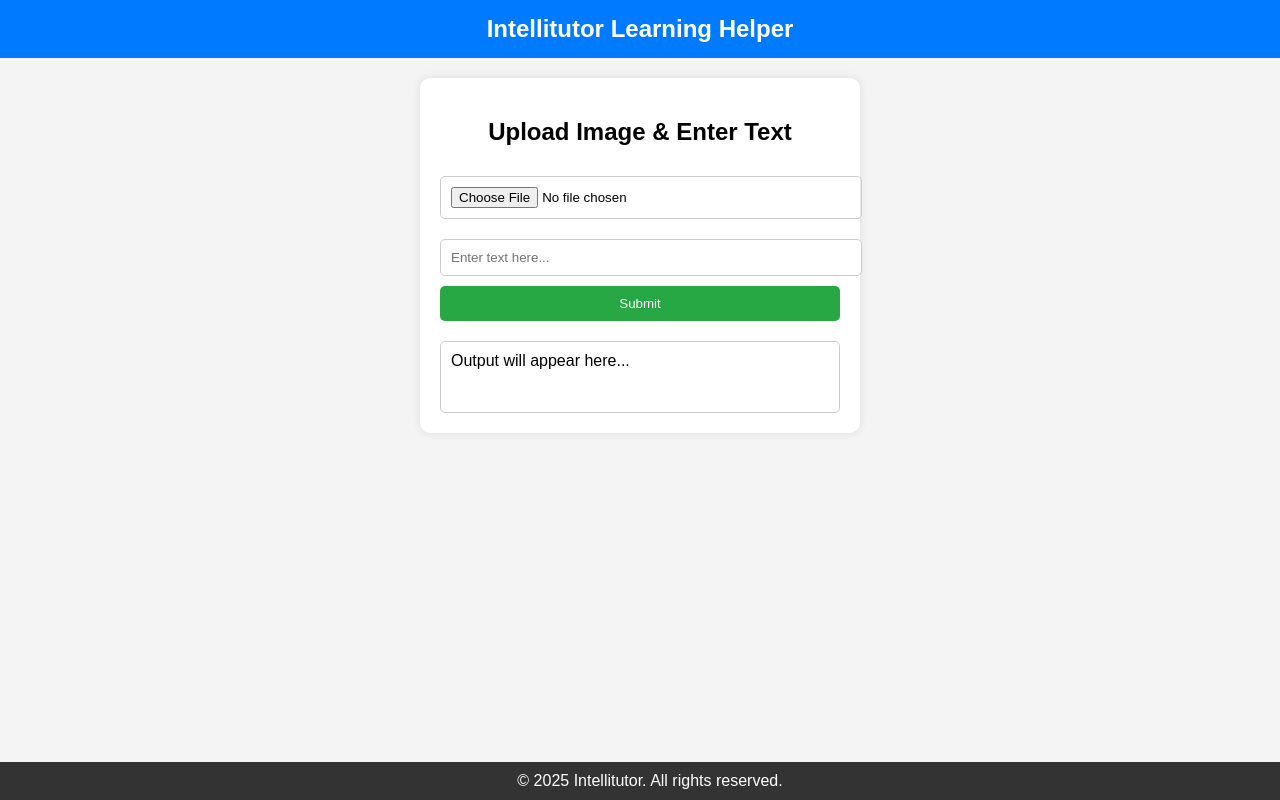
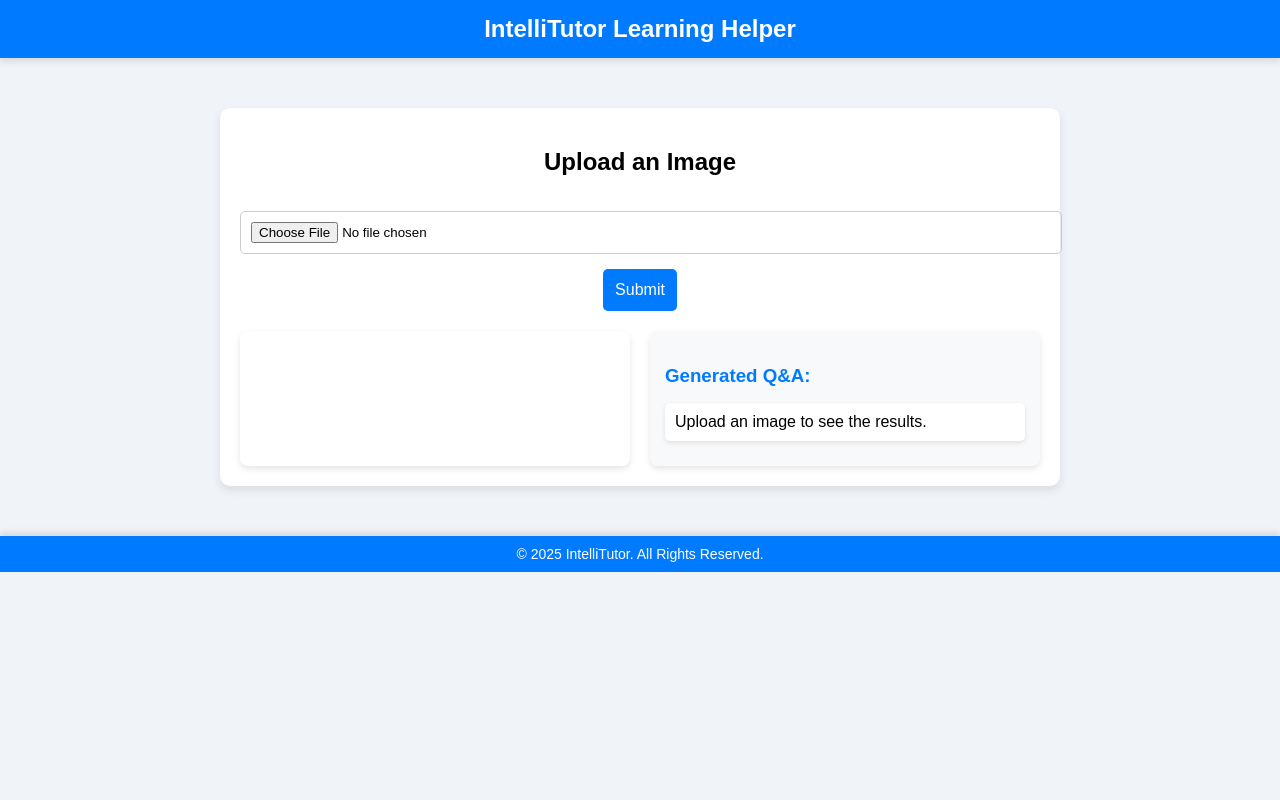
Before and after one commit to akshitabansal24/learning-helper, a Flask app: page / in a window 1280 px wide. Run offline with Flask 3, Linux system fonts and the light colour scheme.

Commit message:
cleaning and genQA displayed

```diff
--- a/main.py
+++ b/main.py
@@ -2,6 +2,7 @@
 from flask_cors import CORS, cross_origin
 from werkzeug.utils import secure_filename
 import os
+import cleanImage
 import handwritingToText
 import imageToText
 import genQA
@@ -41,11 +42,28 @@
     file=request.files.get('img')
     tmp_file = f'/tmp/{file.filename}'
     file.save(tmp_file)
-    # filename = secure_filename(file.filename)
     bucket.gcs_upload_image(tmp_file)
+
+    cleanedFile = cleanImage.cleanImage(tmp_file)
+
+    # return bucket.download_from_gcs(cleanedFile)
+    cleaned_image_url = bucket.get_gcs_url(cleanedFile)
+
     text=imageToText.detect_text(tmp_file)
     response=genQA.genQA(text)
-    return jsonify({'data': response})
+    # return jsonify({'data': response})
+
+    return jsonify({
+        "cleaned_image_url": cleaned_image_url,
+        "qa_response": response
+    })
+
+@app.route('/getImage/<filename>', methods=['GET'])
+@cross_origin(supports_credentials=True)
+def get_image(filename):
+    print("hello")
+    return bucket.download_from_gcs(filename)  # Call function from bucket.py
+
 
 # driver function
 if __name__ == '__main__':
--- a/templates/index.html
+++ b/templates/index.html
@@ -3,94 +3,193 @@
 <head>
     <meta charset="UTF-8">
     <meta name="viewport" content="width=device-width, initial-scale=1.0">
-    <title>Intellitutor Learning Helper</title>
+    <title>IntelliTutor Learning Helper</title>
     <style>
+        /* General Styling */
         body {
-            font-family: Arial, sans-serif;
+            font-family: 'Arial', sans-serif;
             margin: 0;
             padding: 0;
-            background-color: #f4f4f4;
+            background-color: #f0f4f8;
         }
-        .header {
-            background: #007bff;
+
+        /* Header */
+        header {
+            background-color: #007bff;
             color: white;
+            text-align: center;
             padding: 15px;
-            text-align: center;
             font-size: 24px;
             font-weight: bold;
+            box-shadow: 0 4px 6px rgba(0, 0, 0, 0.1);
         }
+
+        /* Container */
         .container {
+            max-width: 800px;
+            margin: 50px auto;
             background: white;
             padding: 20px;
             border-radius: 10px;
-            box-shadow: 0 0 10px rgba(0, 0, 0, 0.1);
-            width: 90%;
-            max-width: 400px;
+            box-shadow: 0 4px 10px rgba(0, 0, 0, 0.1);
             text-align: center;
-            margin: 20px auto;
         }
-        input[type="file"], input[type="text"] {
+
+        /* File Input & Button */
+        input[type="file"] {
             width: 100%;
+            margin: 15px 0;
             padding: 10px;
-            margin: 10px 0;
             border: 1px solid #ccc;
             border-radius: 5px;
         }
+
         button {
-            background: #28a745;
-            color: white;
-            padding: 10px;
+            padding: 12px;
             border: none;
             border-radius: 5px;
+            background: #007bff;
+            color: white;
+            font-size: 16px;
             cursor: pointer;
-            width: 100%;
+            transition: 0.3s;
         }
+
         button:hover {
-            background: #218838;
+            background: #0056b3;
         }
-        .output {
+
+        /* Output Section */
+        .output-container {
+            display: flex;
+            flex-wrap: wrap;
+            justify-content: space-between;
             margin-top: 20px;
-            padding: 10px;
-            border: 1px solid #ccc;
-            border-radius: 5px;
-            background: #fff;
-            min-height: 50px;
+            gap: 20px;
+        }
+
+        /* Image Box */
+        .image-box {
+            flex: 1;
+            min-width: 300px;
+            background: #ffffff;
+            padding: 15px;
+            border-radius: 8px;
+            box-shadow: 0 3px 6px rgba(0, 0, 0, 0.1);
+            text-align: center;
+        }
+
+        .image-box img {
+            max-width: 100%;
+            border-radius: 8px;
+            margin-top: 10px;
+            box-shadow: 0 3px 6px rgba(0, 0, 0, 0.2);
+        }
+
+        /* QA Section */
+        .qa-box {
+            flex: 1;
+            min-width: 300px;
+            background: #f8f9fa;
+            padding: 15px;
+            border-radius: 8px;
+            box-shadow: 0 3px 6px rgba(0, 0, 0, 0.1);
             text-align: left;
         }
-        .footer {
-            background: #333;
+
+        .qa-box h3 {
+            margin-bottom: 10px;
+            color: #007bff;
+        }
+
+        .qa-box p {
+            background: white;
+            padding: 10px;
+            border-radius: 5px;
+            box-shadow: 0 2px 5px rgba(0, 0, 0, 0.1);
+            margin-bottom: 10px;
+        }
+
+        /* Footer */
+        footer {
+            margin-top: 30px;
+            background-color: #007bff;
             color: white;
             text-align: center;
             padding: 10px;
-            position: fixed;
-            bottom: 0;
-            width: 100%;
+            font-size: 14px;
+            box-shadow: 0 -4px 6px rgba(0, 0, 0, 0.1);
         }
     </style>
 </head>
 <body>
-    <div class="header">Intellitutor Learning Helper</div>
+
+    <header>IntelliTutor Learning Helper</header>
+
     <div class="container">
-        <h2>Upload Image & Enter Text</h2>
-        <input type="file" id="imageInput" accept="image/*">
-        <input type="text" id="textInput" placeholder="Enter text here...">
-        <button onclick="handleSubmit()">Submit</button>
-        <div class="output" id="outputBox">Output will appear here...</div>
+        <h2>Upload an Image</h2>
+        <input type="file" id="fileInput" accept="image/*">
+        <button onclick="uploadImage()">Submit</button>
+
+        <div class="output-container">
+            <div class="image-box" id="cleanedImageBox"></div>
+            <div class="qa-box" id="qaBox">
+                <h3>Generated Q&A:</h3>
+                <p>Upload an image to see the results.</p>
+            </div>
+        </div>
     </div>
-    <div class="footer">&copy; 2025 Intellitutor. All rights reserved.</div>
+
+    <footer>&copy; 2025 IntelliTutor. All Rights Reserved.</footer>
 
     <script>
-        function handleSubmit() {
-            let text = document.getElementById("textInput").value;
-            let imageInput = document.getElementById("imageInput");
-            let outputBox = document.getElementById("outputBox");
+        async function uploadImage() {
+            const fileInput = document.getElementById('fileInput');
+            const cleanedImageBox = document.getElementById('cleanedImageBox');
+            const qaBox = document.getElementById('qaBox');
 
-            if (imageInput.files.length > 0 && text) {
-                outputBox.innerHTML = `<strong>Text:</strong> ${text} <br><strong>Image:</strong> ${imageInput.files[0].name}`;
-            } else {
-                outputBox.innerHTML = "Please upload an image and enter text.";
+            if (!fileInput.files.length) {
+                alert("Please select an image first.");
+                return;
+            }
+
+            const formData = new FormData();
+            formData.append('img', fileInput.files[0]);
+
+            try {
+                const response = await fetch('https://learning-helper-2025-451212.uc.r.appspot.com/processImage', {
+                    method: 'POST',
+                    body: formData
+                });
+
+                if (!response.ok) {
+                    throw new Error("Failed to fetch response");
+                }
+
+                const result = await response.json();
+
+                // Display the cleaned image
+                if (result.cleaned_image_url) {
+                    cleanedImageBox.innerHTML = `<h3>Cleaned Image:</h3><img src="${result.cleaned_image_url}" alt="Cleaned Image">`;
+                } else {
+                    cleanedImageBox.innerHTML = `<p>No cleaned image received.</p>`;
+                }
+
+                // Display the QA response
+                if (result.qa_response && result.qa_response.QA && Array.isArray(result.qa_response.QA)) {
+                    qaBox.innerHTML = "<h3>Generated Q&A:</h3>" + result.qa_response.QA.map(
+                        qa => `<p><strong>Q:</strong> ${qa.Ques}<br><strong>A:</strong> ${qa.Ans}</p>`
+                    ).join('');
+                } else {
+                    qaBox.innerHTML = "<p>No QA data found in response</p>";
+                }
+
+            } catch (error) {
+                console.error("Error:", error);
+                qaBox.innerText = "Error processing the response";
             }
         }
     </script>
+
 </body>
 </html>
```
Also changed, not shown: bucket.py (+20 -0 lines), cleanImage.py (+11 -4 lines), imageToText.py (+11 -15 lines).
